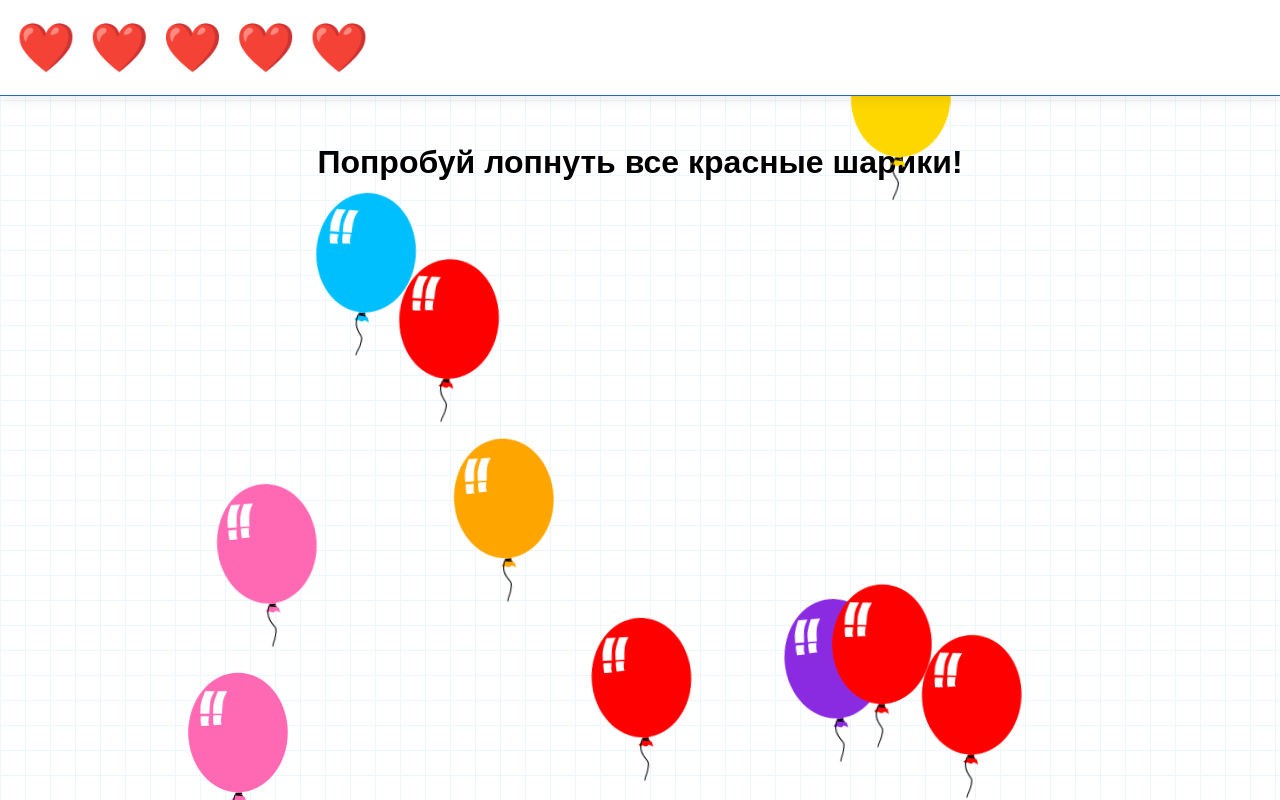
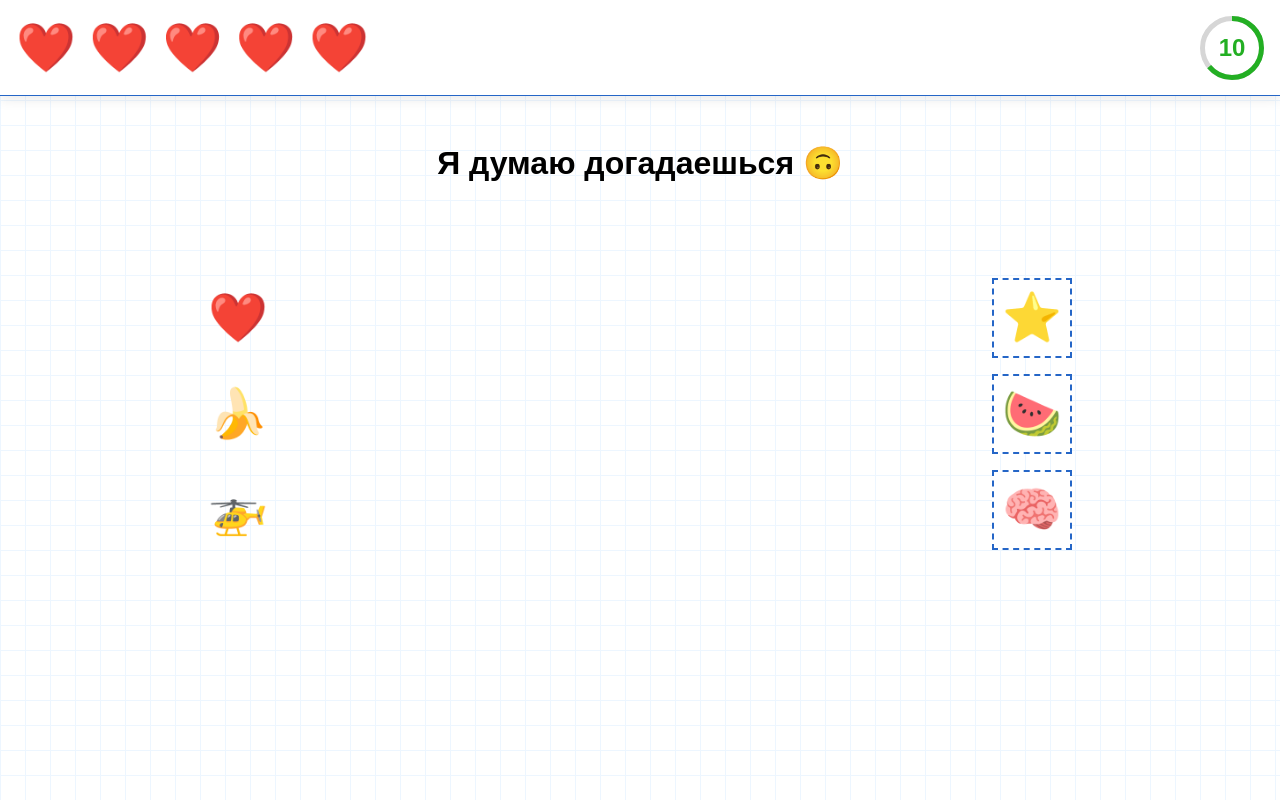
Before and after one commit to belashjack/custom-quiz, a React (Vite) app: page / in a window 1280 px wide. Built offline with nearby package versions, Linux system fonts and the light colour scheme.

Commit message:
Implement Carry round

```diff
--- a/package.json
+++ b/package.json
@@ -38,6 +38,7 @@
     },
     "dependencies": {
         "@dnd-kit/core": "^6.1.0",
+        "@dnd-kit/modifiers": "^7.0.0",
         "@dnd-kit/sortable": "^8.0.0",
         "@fortawesome/fontawesome-svg-core": "^6.6.0",
         "@fortawesome/free-regular-svg-icons": "^6.6.0",
--- a/src/Quiz.tsx
+++ b/src/Quiz.tsx
@@ -9,6 +9,7 @@ import DragAndDrop from './rounds/DragAndDrop/DragAndDrop';
 import PressButton from './rounds/PressButton/PressButton';
 import Puzzle from './rounds/Puzzle/Puzzle';
 import Balloons from './rounds/Balloons/Balloons';
+import Carry from './rounds/Carry/Carry';
 
 const renderRoundComponent = (currentRound: Round, currentRoundIndex: number) => {
     switch (currentRound.type) {
@@ -26,6 +27,8 @@ const renderRoundComponent = (currentRound: Round, currentRoundIndex: number) =>
             return <Puzzle key={currentRoundIndex} {...currentRound} />;
         case RoundType.BALLOONS:
             return <Balloons key={currentRoundIndex} {...currentRound} />;
+        case RoundType.CARRY:
+            return <Carry key={currentRoundIndex} {...currentRound} />;
         default:
             return null;
     }
--- /dev/null
+++ b/src/rounds/Carry/Carry.scss
@@ -0,0 +1,44 @@
+@use '../variables.scss' as *;
+
+@keyframes pulse {
+    0% {
+        transform: scale(1);
+    }
+    50% {
+        transform: scale(1.03);
+    }
+    100% {
+        transform: scale(1);
+    }
+}
+
+.carry {
+    display: grid;
+    grid-template-columns: auto auto;
+    justify-content: space-between;
+    align-items: center;
+    row-gap: 1rem;
+    padding: 2rem;
+    user-select: none;
+}
+
+.draggable {
+    font-size: 3rem;
+    z-index: 1;
+}
+
+.droppable {
+    display: flex;
+    justify-content: center;
+    align-items: center;
+    width: 5rem;
+    height: 5rem;
+    border: 2px dashed $neutral-color;
+    font-size: 3rem;
+    background-color: #ffffff;
+
+    &--over {
+        background-color: lighten($color: $neutral-color, $amount: 45%);
+        animation: pulse 0.5s infinite;
+    }
+}
--- /dev/null
+++ b/src/rounds/Carry/Carry.tsx
@@ -0,0 +1,118 @@
+import { FC, Fragment, useEffect, useState } from 'react';
+import RoundWrapper from '../RoundWrapper/RoundWrapper';
+import { CarryRound, CarryRoundItem } from '../types';
+import {
+    DndContext,
+    DragEndEvent,
+    KeyboardSensor,
+    MouseSensor,
+    TouchSensor,
+    useSensor,
+    useSensors,
+} from '@dnd-kit/core';
+import { restrictToParentElement } from '@dnd-kit/modifiers';
+import { shuffleArray } from '../utils';
+import { CarryRoundStateItem } from './types';
+import Draggable from './Draggable';
+import Droppable from './Droppable';
+import './Carry.scss';
+import useAnswer from '../hooks/useAnswer';
+
+const generateConfigWithIds = (items: CarryRoundItem[]): CarryRoundStateItem[] =>
+    items.map((item, index) => ({
+        draggable: { ...item.draggable, id: index + 1 },
+        droppable: { ...item.droppable, id: index + 1 },
+    }));
+
+const getInitialState = (items: CarryRoundItem[]): CarryRoundStateItem[] => {
+    const itemsWithIds = generateConfigWithIds(items);
+
+    const randomizedDraggables = shuffleArray(itemsWithIds.map((item) => item.draggable));
+    const randomizedDroppables = shuffleArray(itemsWithIds.map((item) => item.droppable));
+
+    return randomizedDraggables.map((draggable, index) => ({
+        draggable,
+        droppable: randomizedDroppables[index],
+    }));
+};
+
+const Carry: FC<CarryRound> = (props) => {
+    const {
+        content: { description, items },
+    } = props;
+
+    const winDetector = (answer: boolean) => answer;
+
+    const { answer, answerExists, setAnswer, isWin, isLose, isLoseByTimer } = useAnswer<boolean>(winDetector);
+
+    const sensors = useSensors(
+        useSensor(MouseSensor),
+        useSensor(TouchSensor, {
+            activationConstraint: { delay: 250, tolerance: 5 },
+        }),
+        useSensor(KeyboardSensor)
+    );
+
+    const [stateItems, setStateItems] = useState(getInitialState(items));
+
+    useEffect(() => {
+        if (stateItems.every(({ draggable }) => draggable.isHidden)) {
+            setAnswer(true);
+        }
+    }, [stateItems]);
+
+    const handleDragEnd = (event: DragEndEvent) => {
+        const { active, over } = event;
+
+        if (over === null) return;
+
+        if (active.id === over.id) {
+            const hideItems = (items: CarryRoundStateItem[]) =>
+                items.map((item) => ({
+                    ...item,
+                    draggable: item.draggable.id === active.id ? { ...item.draggable, isHidden: true } : item.draggable,
+                    droppable: item.droppable.id === over.id ? { ...item.droppable, isHidden: true } : item.droppable,
+                }));
+
+            setStateItems((prevStateItems) => hideItems(prevStateItems));
+        } else {
+            setAnswer(false);
+        }
+    };
+
+    const resetInternalState = () => {
+        setStateItems(getInitialState(items));
+    };
+
+    const isRoundDisabled = answerExists(answer) || isLoseByTimer;
+
+    return (
+        <RoundWrapper
+            description={description}
+            isWin={isWin}
+            isLose={isLose}
+            isLoseByTimer={isLoseByTimer}
+            resetRound={resetInternalState}
+            forceLose={() => {
+                setAnswer(null, true);
+                resetInternalState();
+            }}
+        >
+            {!isRoundDisabled && (
+                <div className="carry">
+                    <DndContext sensors={sensors} modifiers={[restrictToParentElement]} onDragEnd={handleDragEnd}>
+                        {stateItems.map(({ draggable, droppable }, index) => (
+                            // eslint-disable-next-line react/no-array-index-key
+                            <Fragment key={index}>
+                                <Draggable item={draggable} />
+                                <Droppable item={droppable} />
+                            </Fragment>
+                        ))}
+                    </DndContext>
+                </div>
+            )}
+        </RoundWrapper>
+    );
+};
+
+export default Carry;
--- /dev/null
+++ b/src/rounds/Carry/Draggable.tsx
@@ -0,0 +1,30 @@
+import { FC } from 'react';
+import { useDraggable } from '@dnd-kit/core';
+import { DraggableDroppableStateItem } from './types';
+import './Carry.scss';
+
+interface DraggableProps {
+    item: DraggableDroppableStateItem;
+}
+
+const Draggable: FC<DraggableProps> = ({ item }) => {
+    const { attributes, isDragging, listeners, setNodeRef, transform } = useDraggable({
+        id: item.id,
+    });
+
+    const style: React.CSSProperties = {
+        transform: isDragging
+            ? `translate3d(${transform ? transform.x : 0}px, ${transform ? transform.y : 0}px, 0) scale(1.1)`
+            : `translate3d(${transform ? transform.x : 0}px, ${transform ? transform.y : 0}px, 0)`,
+        cursor: isDragging ? 'grabbing' : 'grab',
+        visibility: item.isHidden === true ? 'hidden' : 'visible',
+    };
+
+    return (
+        <div ref={setNodeRef} className="draggable" style={style} {...listeners} {...attributes}>
+            {item.content}
+        </div>
+    );
+};
+
+export default Draggable;
--- /dev/null
+++ b/src/rounds/Carry/Droppable.tsx
@@ -0,0 +1,23 @@
+import { FC } from 'react';
+import { useDroppable } from '@dnd-kit/core';
+import clsx from 'clsx';
+import { DraggableDroppableStateItem } from './types';
+import './Carry.scss';
+
+interface DroppableProps {
+    item: DraggableDroppableStateItem;
+}
+
+const Droppable: FC<DroppableProps> = ({ item }) => {
+    const { setNodeRef, isOver } = useDroppable({ id: item.id });
+
+    return item.isHidden === true ? (
+        <div className="droppable" style={{ visibility: 'hidden' }} />
+    ) : (
+        <div ref={setNodeRef} className={clsx('droppable', { 'droppable--over': isOver })}>
+            {item.content}
+        </div>
+    );
+};
+
+export default Droppable;
--- /dev/null
+++ b/src/rounds/Carry/types.ts
@@ -0,0 +1,11 @@
+import { CarryRoundItem, DraggableDroppable } from '../types';
+
+export interface DraggableDroppableStateItem extends DraggableDroppable {
+    id: number;
+    isHidden?: boolean;
+}
+
+export interface CarryRoundStateItem extends CarryRoundItem {
+    draggable: DraggableDroppableStateItem;
+    droppable: DraggableDroppableStateItem;
+}
--- a/src/rounds/DragAndDrop/DragAndDrop.tsx
+++ b/src/rounds/DragAndDrop/DragAndDrop.tsx
@@ -40,10 +40,7 @@ const DragAndDrop: FC<DragAndDropRound> = (props) => {
     const sensors = useSensors(
         useSensor(MouseSensor),
         useSensor(TouchSensor, {
-            activationConstraint: {
-                delay: 250,
-                tolerance: 5,
-            },
+            activationConstraint: { delay: 250, tolerance: 5 },
         }),
         useSensor(KeyboardSensor)
     );
--- a/src/rounds/RoundWrapper/RoundWrapper.tsx
+++ b/src/rounds/RoundWrapper/RoundWrapper.tsx
@@ -57,7 +57,7 @@ const RoundWrapper: FC<RoundWrapperProps> = ({
     } = useContext(AppContext);
     const currentRound = rounds[currentRoundIndex];
 
-    const showPreviousRoundButton = isEasyMode && currentRoundIndex > 0;
+    const showPreviousRoundButton = isEasyMode && currentRoundIndex > 0 && (isWin || isLose || isLoseByTimer);
     // eslint-disable-next-line no-nested-ternary
     const showResetRoundButton = withoutResetButton
         ? false
--- a/src/rounds/roundsConfig.tsx
+++ b/src/rounds/roundsConfig.tsx
@@ -4,12 +4,41 @@ import { Round, RoundType } from './types';
 import { getRandomFromArray } from './utils';
 
 export const roundsConfig: Round[] = [
+    // carry
+    {
+        type: RoundType.CARRY,
+        timerOptions: {
+            duration: DEFAULT_TIMER_DURATION,
+            loseByTimerExplanation: {
+                text: 'Время вышло! 😱',
+                asset: getRandomFromArray(INCORRECT_EXPLANATION_ASSETS),
+            },
+        },
+        content: {
+            description: {
+                text: <p>Я думаю догадаешься 🙃</p>,
+            },
+            winExplanation: {
+                text: 'Ты справилась! 🎉',
+                asset: getRandomFromArray(CORRECT_EXPLANATION_ASSETS),
+            },
+            loseExplanation: {
+                text: 'Ты не справилась! 😱',
+                asset: getRandomFromArray(INCORRECT_EXPLANATION_ASSETS),
+            },
+            items: [
+                { draggable: { content: '❤️' }, droppable: { content: '🧠' } },
+                { draggable: { content: '🍌' }, droppable: { content: '🍉' } },
+                { draggable: { content: '🚁' }, droppable: { content: '⭐️' } },
+            ],
+        },
+    },
     // balloons
     {
         type: RoundType.BALLOONS,
         content: {
             description: {
-                text: <p>Попробуй лопнуть все красные шарики!</p>,
+                text: <p>Красный!</p>,
             },
             correctColor: BALLOON_COLOR.RED,
             loseExplanation: {
--- a/src/rounds/types.ts
+++ b/src/rounds/types.ts
@@ -8,6 +8,7 @@ export enum RoundType {
     PRESS_BUTTON = 'PRESS_BUTTON',
     PUZZLE = 'PUZZLE',
     BALLOONS = 'BALLOONS',
+    CARRY = 'CARRY',
 }
 
 export type Answer = string | number[] | boolean | null;
@@ -101,6 +102,19 @@ interface BalloonsRoundContent extends Omit<GameRoundContent, 'winExplanation'>
     happyBirthdayName: string;
 }
 
+export interface DraggableDroppable {
+    content: string;
+}
+
+export interface CarryRoundItem {
+    draggable: DraggableDroppable;
+    droppable: DraggableDroppable;
+}
+
+interface CarryRoundContent extends GameRoundContent {
+    items: CarryRoundItem[];
+}
+
 interface TimerOptions {
     duration: number;
     loseByTimerExplanation: Explanation;
@@ -146,6 +160,11 @@ export interface BalloonsRound extends BaseRound {
     content: BalloonsRoundContent;
 }
 
+export interface CarryRound extends BaseRound {
+    type: RoundType.CARRY;
+    content: CarryRoundContent;
+}
+
 export type Round =
     | PreviewRound
     | SimpleQuizRound
@@ -153,4 +172,5 @@ export type Round =
     | DragAndDropRound
     | PressButtonRound
     | PuzzleRound
-    | BalloonsRound;
+    | BalloonsRound
+    | CarryRound;
--- a/src/rounds/utils.ts
+++ b/src/rounds/utils.ts
@@ -107,3 +107,5 @@ export const decodeFromMorse = (morseCode: string) => {
         )
         .join(' ');
 };
+
+export const shuffleArray = <T>(array: T[]) => array.sort(() => Math.random() - 0.5);
```
Also changed, not shown: 1 other file (tests, documents, lock files or other folders).
